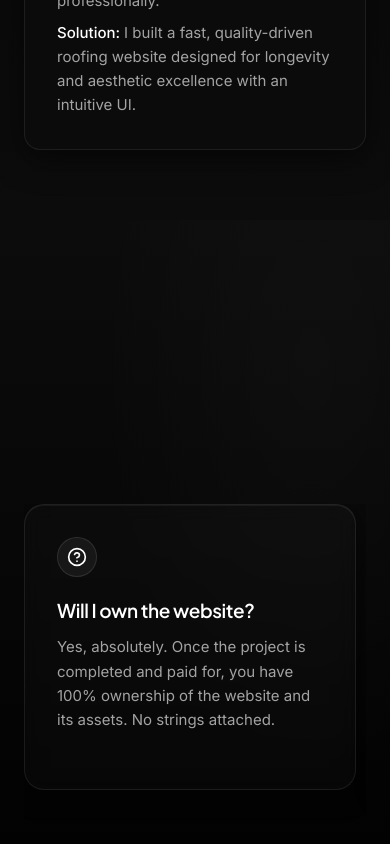
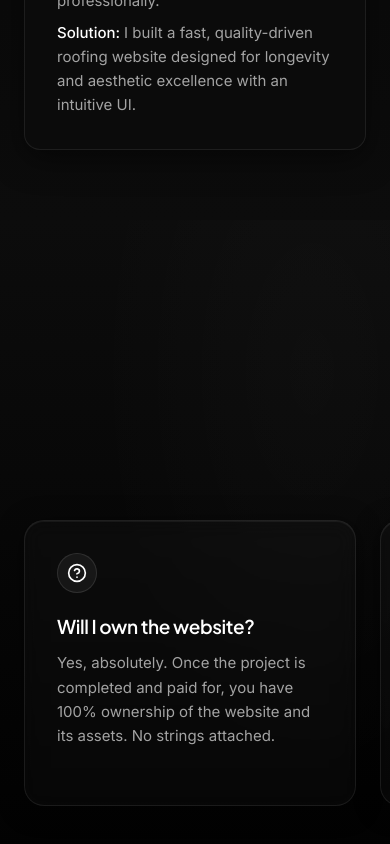
Before and after one commit to dxvyank-beep/Leadcrest, a React (Vite) app: page / in a window 390 px wide. Shown: the part 7846-8690 px from the top of the page. Built offline with nearby package versions, Linux system fonts and the light colour scheme.

Commit message:
Enable GSAP scroll-driven horizontal card animations in FAQ section on mobile

```diff
--- a/src/sections/FAQ.tsx
+++ b/src/sections/FAQ.tsx
@@ -26,10 +26,7 @@ export default function FAQ() {
       // Fade in the header
       gsap.from(headerRef.current!, { scrollTrigger: { trigger: section, start: 'top 85%', once: true }, y: 30, opacity: 0, duration: 0.7, ease: 'power3.out' });
 
-      const mm = gsap.matchMedia();
-
-      mm.add("(min-width: 768px)", () => {
-        // Desktop: GSAP horizontal scroll
+      // GSAP horizontal scroll (all screen sizes)
       const getScrollAmount = () => {
         const containerWidth = containerRef.current!.scrollWidth;
         return -(containerWidth - window.innerWidth + window.innerWidth * 0.1);
@@ -46,12 +43,6 @@ export default function FAQ() {
           scrub: 1,
           invalidateOnRefresh: true,
         }
-        });
-      });
-
-      mm.add("(max-width: 767px)", () => {
-        // Mobile: Native horizontal scrolling (disabled GSAP pin)
-        gsap.set(containerRef.current, { clearProps: "all" });
       });
     });
     return () => ctx.revert();
@@ -72,10 +63,10 @@ export default function FAQ() {
         </div>
       </div>
 
-      <div className="md:ml-[max(24px,calc((100vw-1152px)/2))] px-6 md:px-0">
-        <div ref={containerRef} className="flex gap-6 md:w-max md:pr-12 overflow-x-auto pb-8 snap-x snap-mandatory md:overflow-visible md:snap-none md:pb-0 hide-scrollbar" style={{ WebkitOverflowScrolling: 'touch' }}>
+      <div className="ml-[max(24px,calc((100vw-1152px)/2))]">
+        <div ref={containerRef} className="flex gap-6 w-max pr-12 overflow-visible snap-none pb-0 hide-scrollbar" style={{ WebkitOverflowScrolling: 'touch' }}>
           {faqs.map((faq, index) => (
-            <div key={index} className="w-[85vw] sm:w-[400px] lg:w-[450px] shrink-0 snap-center">
+            <div key={index} className="w-[85vw] sm:w-[400px] lg:w-[450px] shrink-0">
               <div className="glass-card !p-8 h-full flex flex-col group hover:!border-white/40 transition-all duration-300">
                 <div className="w-10 h-10 rounded-full bg-white/5 flex items-center justify-center mb-5 text-white group-hover:scale-110 transition-transform duration-300 border border-white/10">
                   <HelpCircle className="w-5 h-5" />
```
Lines whose indentation alone changed are shown as unchanged.
